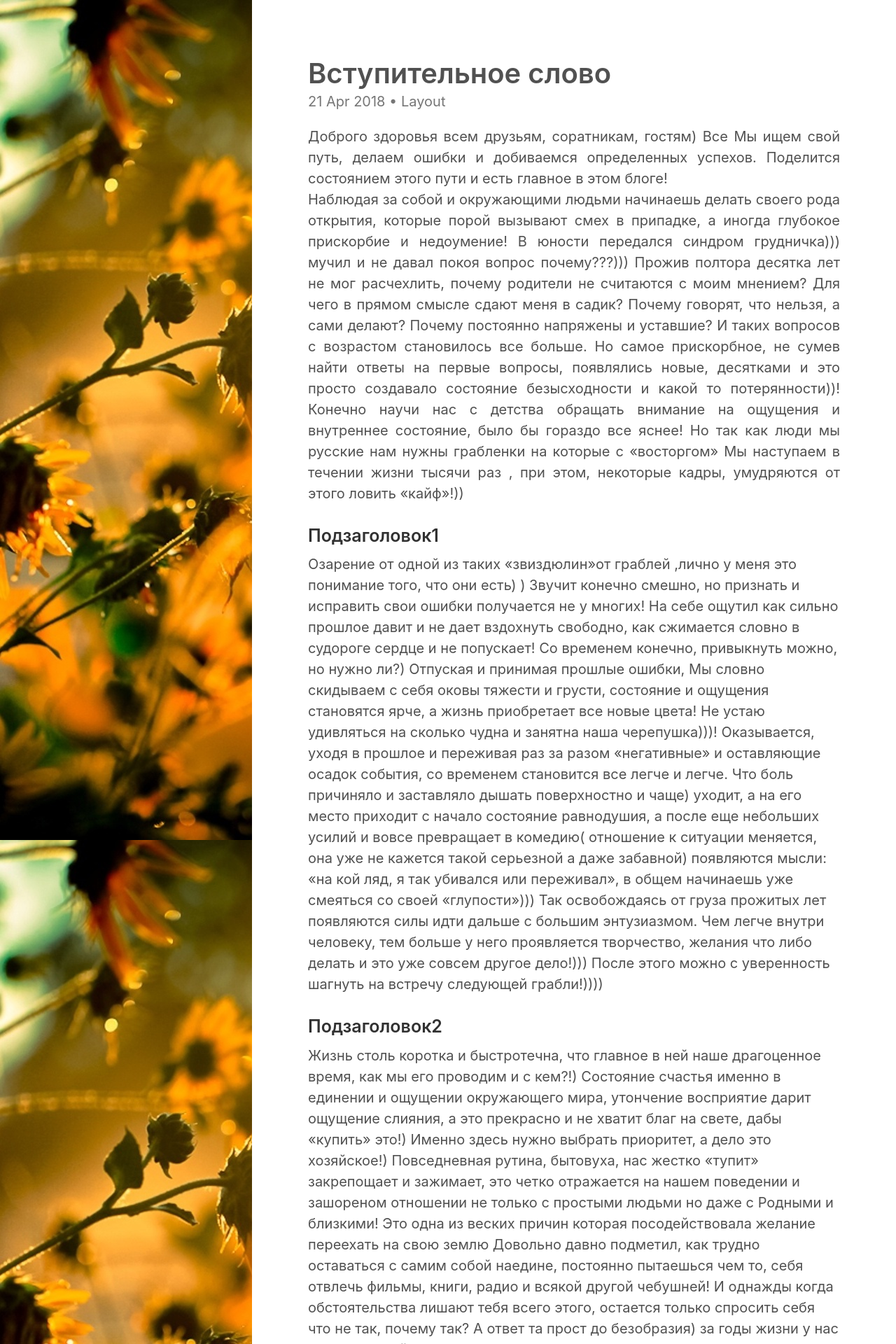
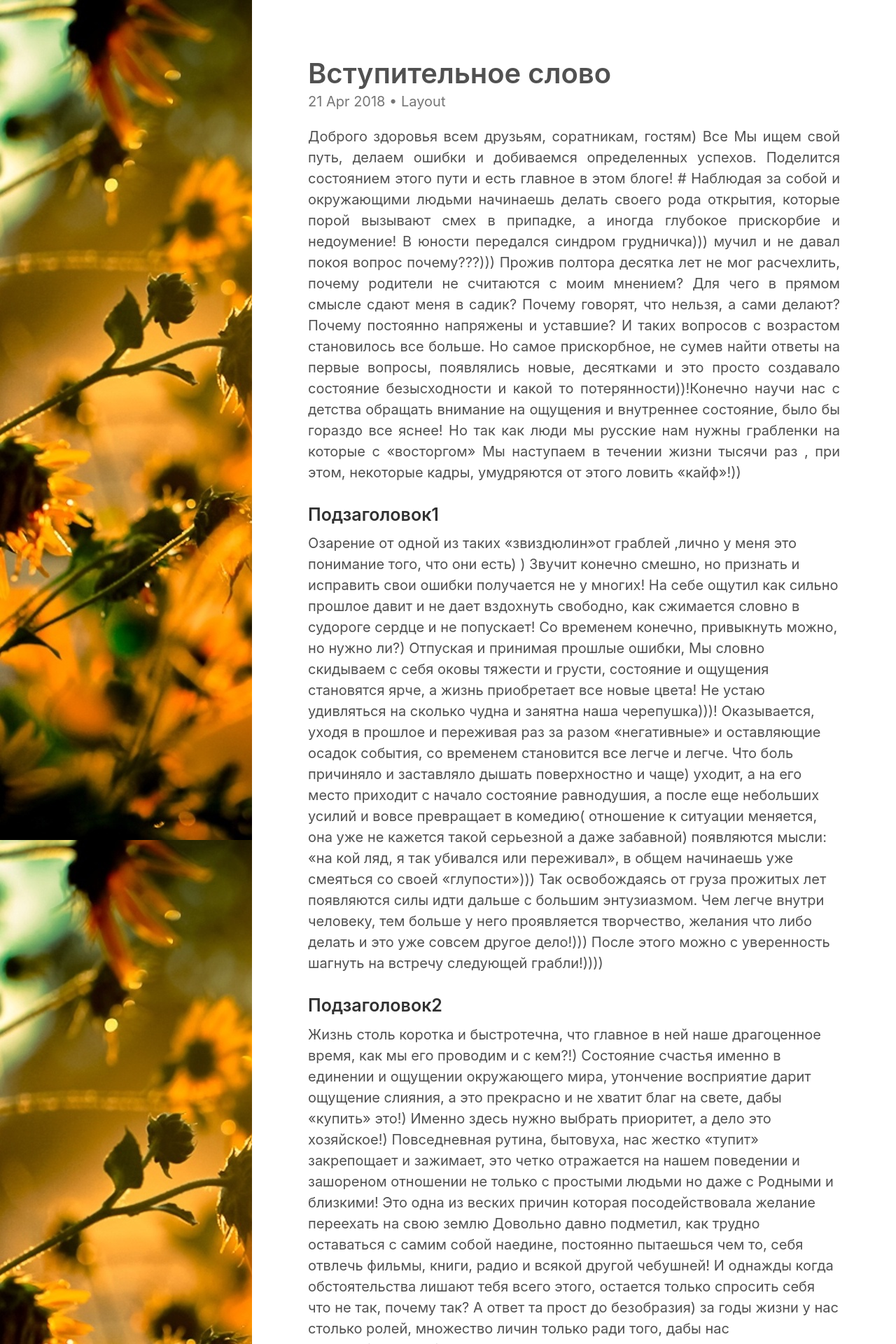
Before and after one commit to ramanyakovlev/ramanyakovlev.github.io, a Jekyll site: the page built from _posts/2018-04-21-First.md, in a window 1280 px wide. Shown: the top 1920 px of the page at 70% size. Built offline with Jekyll 4.4.1, drawn with Linux system fonts in a browser that asks for light colours; comment, search, counter and statistics services are not loaded.

Commit message:
Update 2018-04-21-First.md

```diff
--- a/_posts/2018-04-21-First.md
+++ b/_posts/2018-04-21-First.md
@@ -10,7 +10,7 @@ tags:
 Доброго здоровья всем друзьям, соратникам, гостям) Все Мы ищем свой путь, делаем ошибки и
 добиваемся определенных успехов. Поделится состоянием этого пути и есть главное в этом блоге!
 
-  <br>
+#
 
 Наблюдая за собой и окружающими людьми начинаешь делать своего рода открытия, которые
 порой вызывают смех в припадке, а иногда глубокое прискорбие и недоумение!
```
